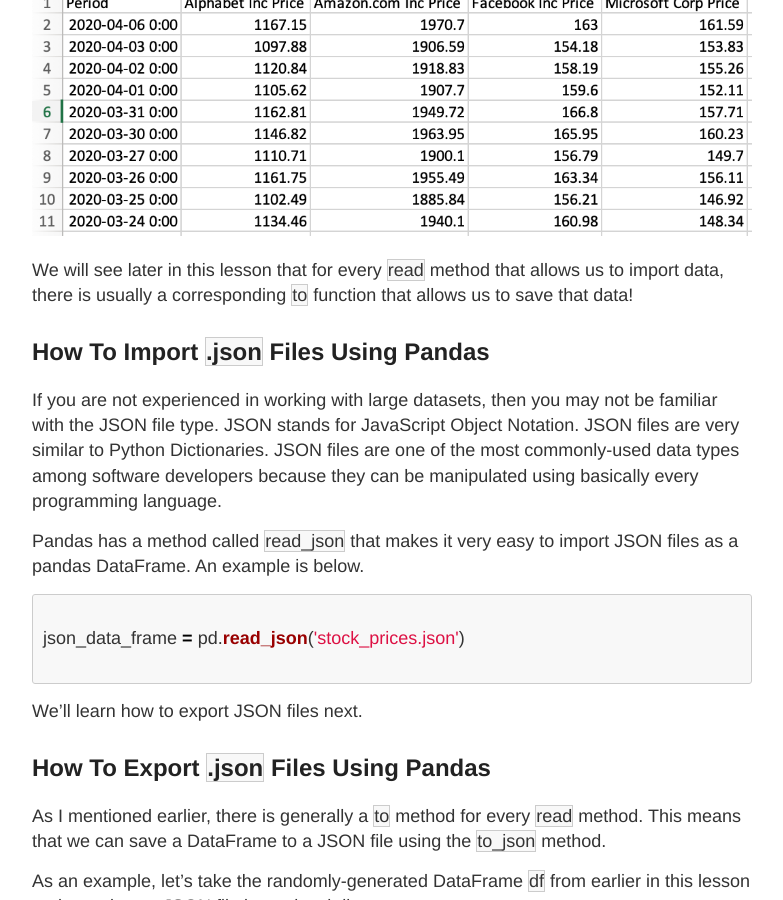
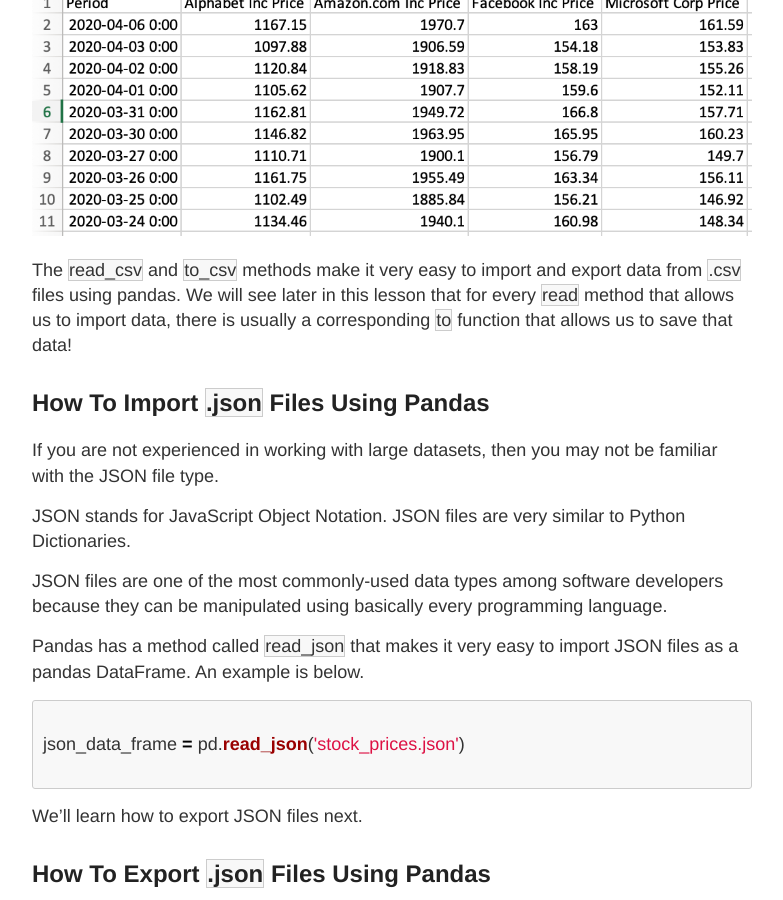
Before and after one commit to rosyberti/website, a Jekyll site: the page built from advanced-python/pandas-data-input-output.md, in a window 1280 px wide and 900 px high, scrolled down 3488 px. Shown: the whole window, without its empty margins (248-1031 px from the left). Built offline with Jekyll 4.4.1, drawn with Linux system fonts in a browser that asks for light colours.

Commit message:
final edits

```diff
--- a/advanced-python/pandas-data-input-output.md
+++ b/advanced-python/pandas-data-input-output.md
@@ -114,12 +114,16 @@
 
 ![An Example of Data Input to a Pandas DataFrame]({{ site.baseurl }}/images/advanced-python/pandas-data-input-output/pandas-data-csv-output-index-false.png)
 
-We will see later in this lesson that for every `read` method that allows us to import data, there is usually a corresponding `to` function that allows us to save that data!
+The `read_csv` and `to_csv` methods make it very easy to import and export data from `.csv` files using pandas. We will see later in this lesson that for every `read` method that allows us to import data, there is usually a corresponding `to` function that allows us to save that data!
 
 
 ## How To Import `.json` Files Using Pandas
 
-If you are not experienced in working with large datasets, then you may not be familiar with the JSON file type. JSON stands for JavaScript Object Notation. JSON files are very similar to Python Dictionaries. JSON files are one of the most commonly-used data types among software developers because they can be manipulated using basically every programming language.
+If you are not experienced in working with large datasets, then you may not be familiar with the JSON file type.
+
+JSON stands for JavaScript Object Notation. JSON files are very similar to Python Dictionaries.
+
+JSON files are one of the most commonly-used data types among software developers because they can be manipulated using basically every programming language.
 
 Pandas has a method called `read_json` that makes it very easy to import JSON files as a pandas DataFrame. An example is below.
 
```
